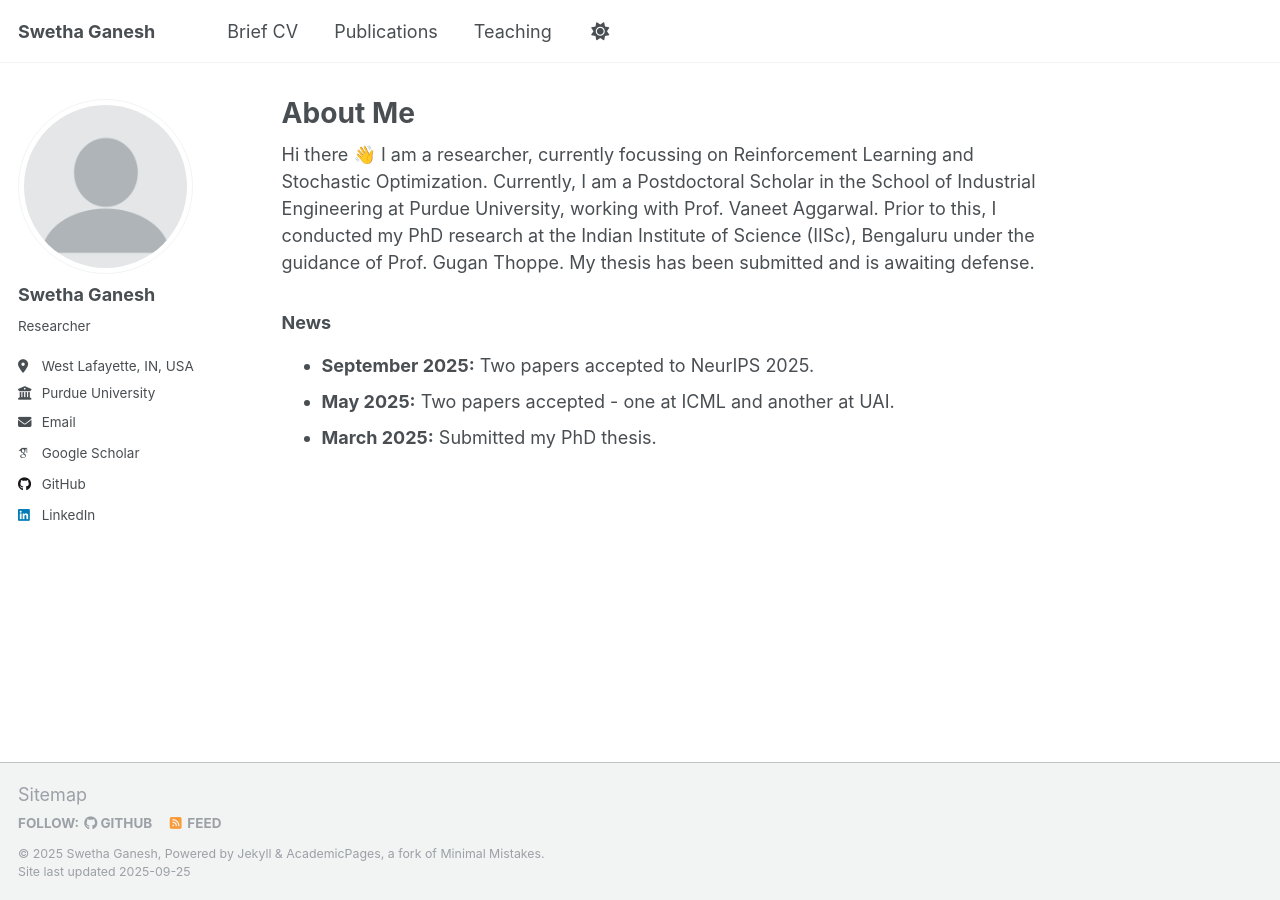
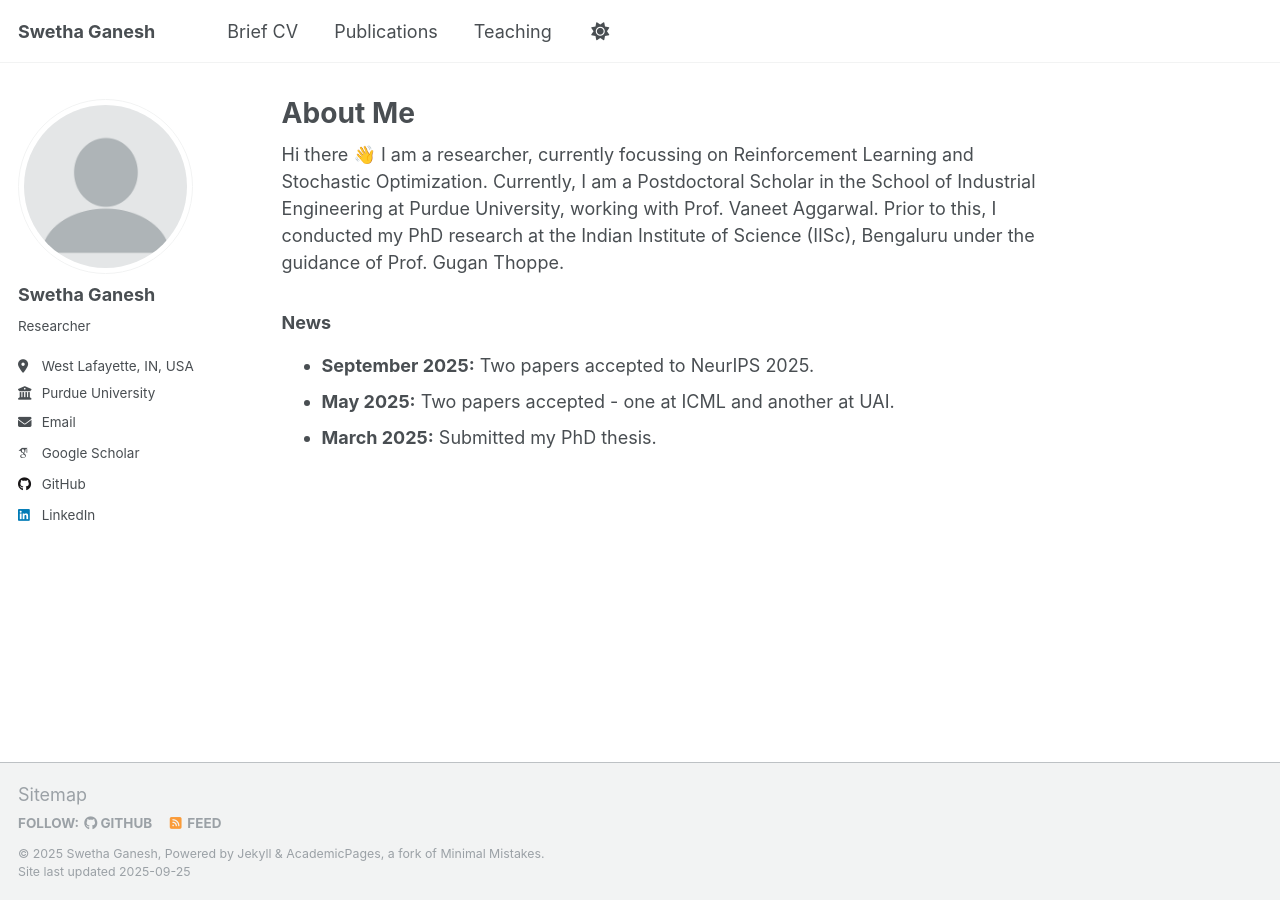
Before and after one commit to swethaganesh17/swethaganesh17.github.io, a Jekyll site: the page built from _pages/about.md, in a window 1280 px wide. Built offline with Jekyll 4.4.1, drawn with Linux system fonts in a browser that asks for light colours; some web fonts are replaced; a script that is not in the unit is left out.

Commit message:
Update about.md

```diff
--- a/_pages/about.md
+++ b/_pages/about.md
@@ -7,7 +7,7 @@ redirect_from:
   - /about.html
 ---
 
-Hi there 👋 I am a researcher, currently focussing on Reinforcement Learning and Stochastic Optimization. Currently, I am a Postdoctoral Scholar in the School of Industrial Engineering at Purdue University, working with Prof. Vaneet Aggarwal. Prior to this, I conducted my PhD research at the Indian Institute of Science (IISc), Bengaluru under the guidance of Prof. Gugan Thoppe. My thesis has been submitted and is awaiting defense.
+Hi there 👋 I am a researcher, currently focussing on Reinforcement Learning and Stochastic Optimization. Currently, I am a Postdoctoral Scholar in the School of Industrial Engineering at Purdue University, working with Prof. Vaneet Aggarwal. Prior to this, I conducted my PhD research at the Indian Institute of Science (IISc), Bengaluru under the guidance of Prof. Gugan Thoppe.
 
 ### News
 
```
